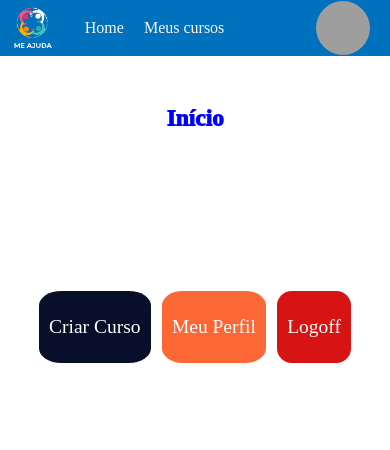
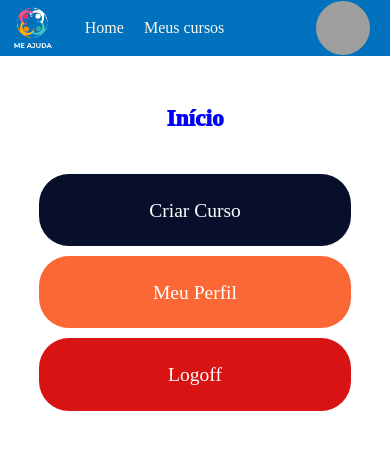
Before and after one commit to wallacevff/projeto-final-frontend, a Next.js app: page / in a window 390 px wide. Shown: the top 450 px of the page. Built offline with nearby package versions, Linux system fonts and the light colour scheme; grey boxes are pictures that could not be loaded; a web font is replaced by a local one.

Commit message:
Ajustes css

```diff
--- a/src/components/PanelButton/PanelButtom.module.css
+++ b/src/components/PanelButton/PanelButtom.module.css
@@ -1,5 +1,11 @@
 .PanelButton{
     height: 18.5vw;
     font-size: 5vw;
-    border-radius: 20%;
+    /* border-radius: 0%; */
 }
+
+@media screen and (max-width: 1265px){
+    .PanelButton{
+        margin-top: 10px;
+    }
+}
--- /dev/null
+++ b/src/components/PanelButtonGroup/PanelButtonGroup.module.css
@@ -0,0 +1,18 @@
+.Group{
+    margin-top: calc(100vh * 0.15);
+    display: flex;
+    width: 80vw;
+    flex: 1;
+    justify-content: space-between;
+}
+
+@media screen and (max-width: 1265px){
+    .Group{
+        margin-top: 0;
+        display: flex;
+        flex-direction: column;
+        height: 18.5vw;
+        font-size: 5vw;
+        /* border-radius: 0%; */
+    }
+}
--- a/src/components/PanelButtonGroup/index.tsx
+++ b/src/components/PanelButtonGroup/index.tsx
@@ -1,14 +1,8 @@
 
 import React from "react";
-
+import PanelButtonCSS from "./PanelButtonGroup.module.css";
 const PanelGroupButton = (props: any) =>
-    <div style={{
-        marginTop: "calc(100vh * 0.15)",
-        display: "flex",
-        width: "80vw",
-        // flex: 1,
-        justifyContent: "space-between"
-    }}>
+    <div className={PanelButtonCSS.Group} >
         {props.children.length &&
                 props.children.map((el: any, i: number) =>
                     React.cloneElement(el, {key : `buttonNav-${i}`})
```
Also changed, not shown: src/pages/curso/curso/[id].tsx (renamed from src/pages/curso/[id].tsx).
